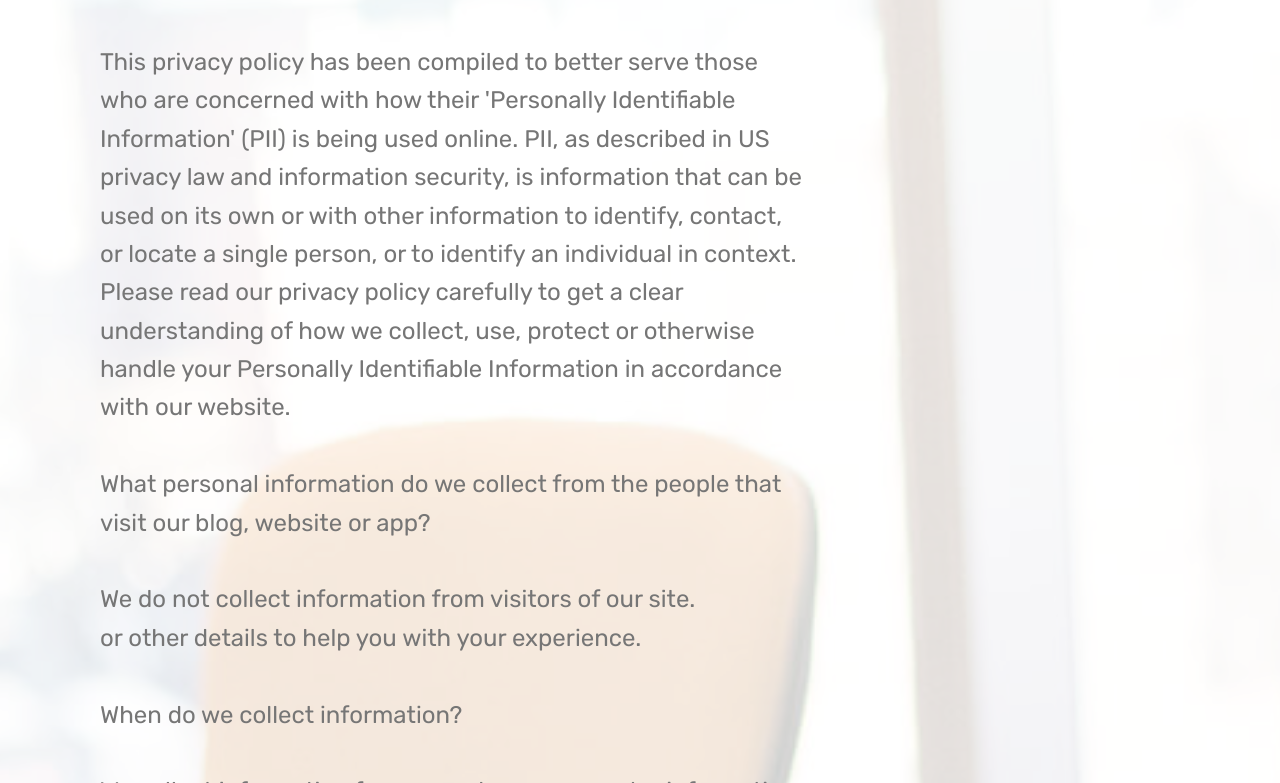
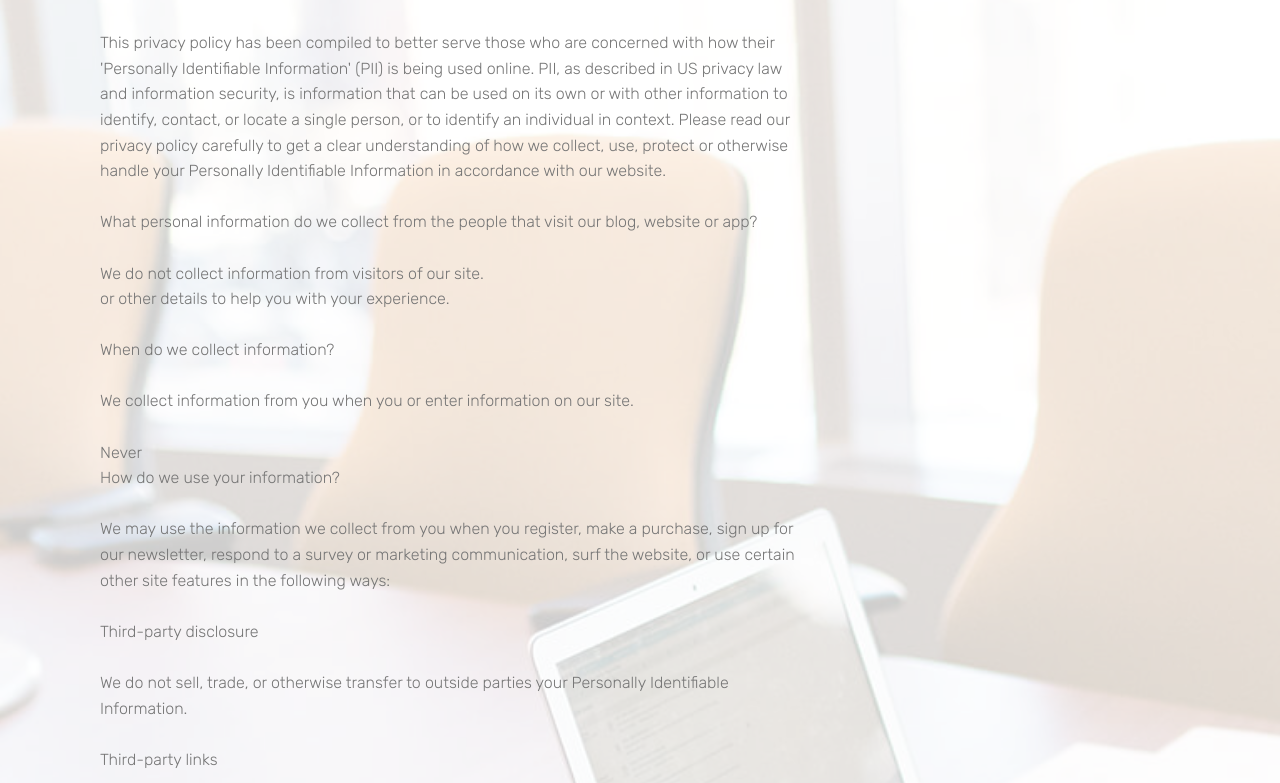
Before and after one commit to guptan404/about, a plain HTML site: page privacypolicy.html in a window 1280 px wide. Shown: the part 317-1100 px from the top of the page. Drawn offline with Linux system fonts and the light colour scheme; files whose address does not match are found by name.

Commit message:
create github pages

```diff
--- a/privacypolicy.html
+++ b/privacypolicy.html
@@ -58,7 +58,7 @@
     </nav>
 </section>
 
-<section class="engine"><a href="https://mobirise.info/u">bootstrap website templates</a></section><section class="header9 cid-s0ZmUg5y4F mbr-fullscreen mbr-parallax-background" id="header9-b">
+<section class="engine"><a href="https://mobirise.info/f">simple website builder</a></section><section class="header9 cid-s0ZmUg5y4F mbr-fullscreen mbr-parallax-background" id="header9-b">
 
 
 
@@ -70,7 +70,7 @@
             <h1 class="mbr-section-title align-left mbr-bold pb-3 mbr-fonts-style display-1">
                 <br>Privacy Policy</h1>
             <h3 class="mbr-section-subtitle align-left mbr-light pb-3 mbr-fonts-style display-2">Storez Privacy Policy&nbsp;</h3>
-            <p class="mbr-text align-left pb-3 mbr-fonts-style display-5"><br>This privacy policy has been compiled to better serve those who are concerned with how their 'Personally Identifiable Information' (PII) is being used online. PII, as described in US privacy law and information security, is information that can be used on its own or with other information to identify, contact, or locate a single person, or to identify an individual in context. Please read our privacy policy carefully to get a clear understanding of how we collect, use, protect or otherwise handle your Personally Identifiable Information in accordance with our website.
+            <p class="mbr-text align-left pb-3 mbr-fonts-style display-4"><br>This privacy policy has been compiled to better serve those who are concerned with how their 'Personally Identifiable Information' (PII) is being used online. PII, as described in US privacy law and information security, is information that can be used on its own or with other information to identify, contact, or locate a single person, or to identify an individual in context. Please read our privacy policy carefully to get a clear understanding of how we collect, use, protect or otherwise handle your Personally Identifiable Information in accordance with our website.
 <br>
 <br>What personal information do we collect from the people that visit our blog, website or app?
 <br>
```
Also changed, not shown: index.html (+2 -2 lines), 1 other file.
